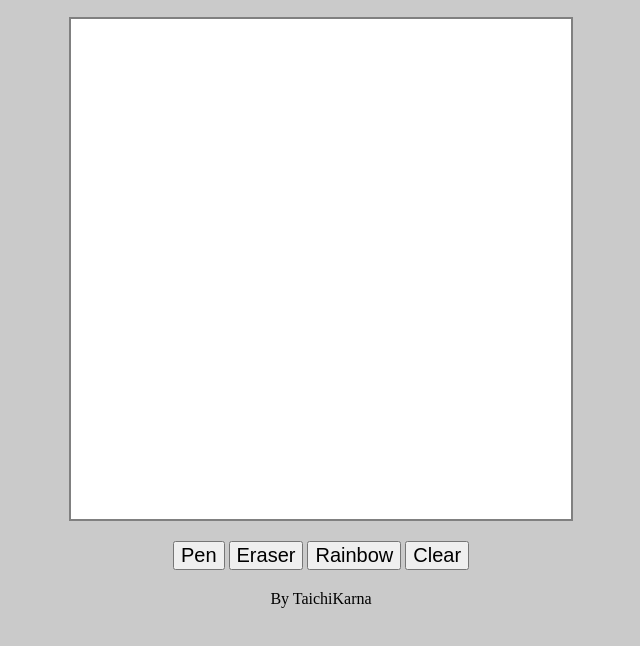
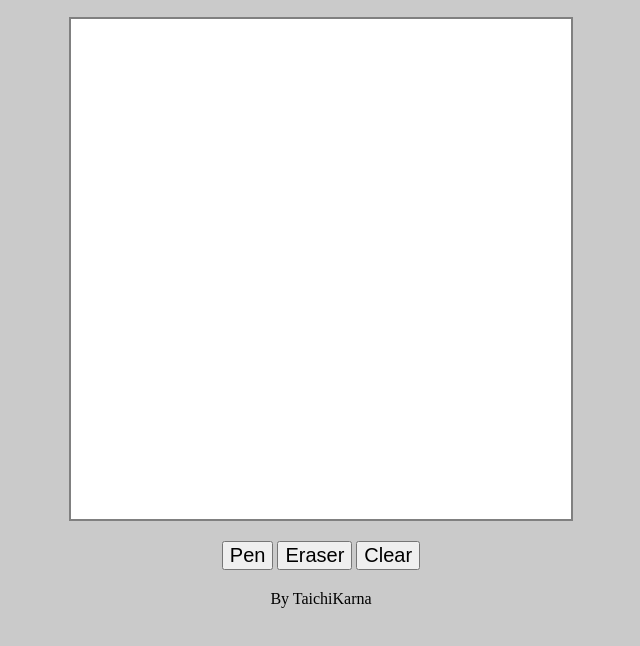
Before and after one commit to TaichKarna/Etch-A-Sketch, a plain HTML site: page index.html in a window 1280 px wide. Shown: the part 116-762 px from the top of the page, without its empty margins (319-959 px from the left). Drawn offline with Linux system fonts and the light colour scheme.

Commit message:
Update index.html

```diff
--- a/index.html
+++ b/index.html
@@ -23,7 +23,6 @@
         <div class="settings">
             <button type="button" class="pen">Pen</button>
             <button type="button" class="eraser">Eraser</button>
-            <button type="button" class="rainbow">Rainbow</button>
             <button type="button" class="clear">Clear</button>
         </div>
 
```
